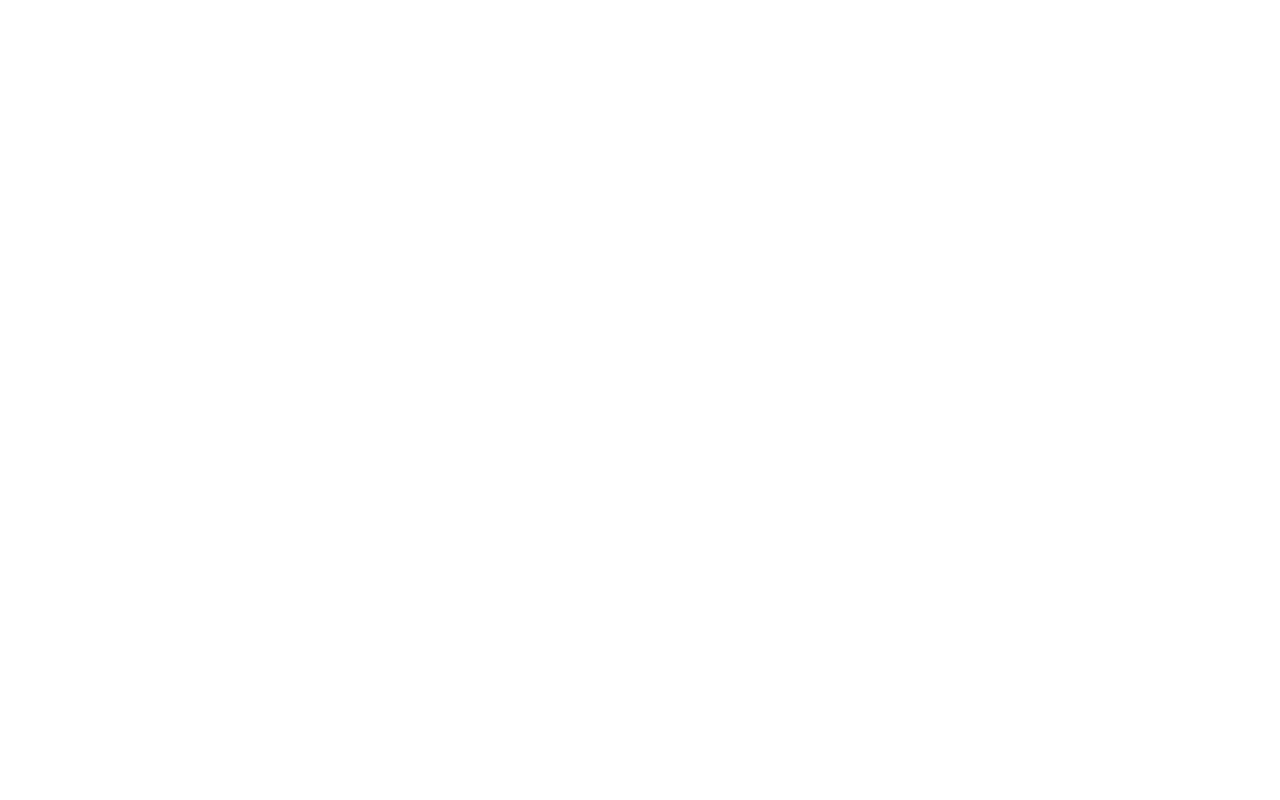
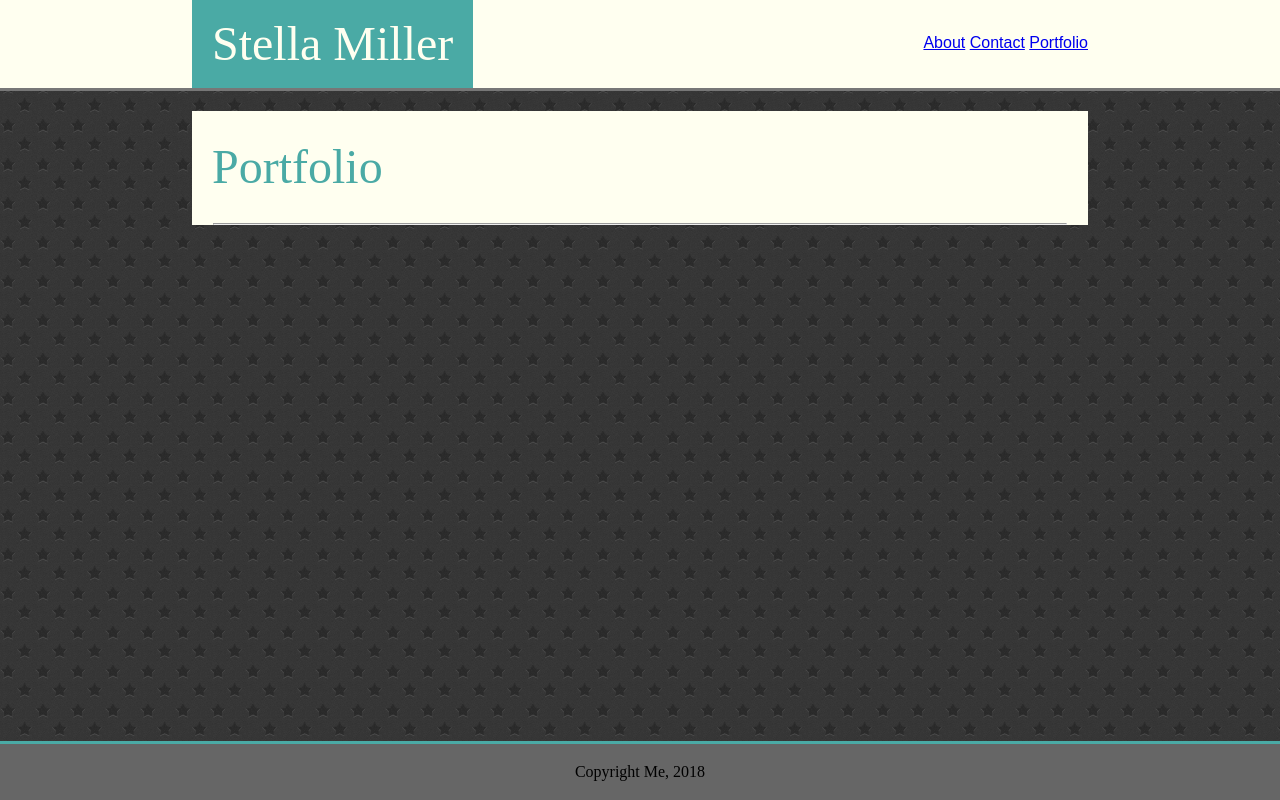
Before and after one commit to stellaCmiller/basic-portfolio, a plain HTML site: page portfolio.html in a window 1280 px wide. Drawn offline with Linux system fonts and the light colour scheme.

Commit message:
Added Favicon

```diff
--- a/contact.html
+++ b/contact.html
@@ -6,6 +6,7 @@
     <meta http-equiv="X-UA-Compatible" content="ie=edge">
     <link rel="stylesheet" type="text/css" media="screen" href="assets/css/reset.css" />
     <link rel="stylesheet" type="text/css" media="screen" href="assets/css/style.css" />
+    <link rel="icon" type="image/x-icon" href="/assets/images/starFavIcon.ico">
     <title>Contact Me</title>
 </head>
 <body>
@@ -22,6 +23,7 @@
 
     </header>
 
+    <div class="flex-container">
         <section>
             <h2>Contact Me</h2>
 
@@ -31,6 +33,7 @@
 
             </form>
         </section>
+    </div>
 
     <footer>
         <p>Copyright Me, 2018</p>
--- a/portfolio.html
+++ b/portfolio.html
@@ -0,0 +1,40 @@
+<!DOCTYPE html>
+<html lang="en">
+<head>
+    <meta charset="UTF-8">
+    <meta name="viewport" content="width=device-width, initial-scale=1.0">
+    <meta http-equiv="X-UA-Compatible" content="ie=edge">
+    <link rel="stylesheet" type="text/css" media="screen" href="assets/css/reset.css" />
+    <link rel="stylesheet" type="text/css" media="screen" href="assets/css/style.css" />
+    <link rel="icon" type="image/x-icon" href="/assets/images/starFavIcon.ico">
+    <title>My Portfolio</title>
+</head>
+<body>
+    <header>
+        <h1>Stella Miller</h1>
+
+        <nav>
+            <ul>
+                <li><a href="index.html">About</a></li>
+                <li><a href="contact.html">Contact</a></li>
+                <li><a href="portfolio.html">Portfolio</a></li>
+            </ul>
+        </nav>
+
+    </header>
+
+    <div class="flex-container">
+        <section>
+            <h2>Portfolio</h2>
+
+            <hr>
+
+        </section>
+    </div>
+
+    <footer>
+        <p>Copyright Me, 2018</p>
+    </footer>
+
+</body>
+</html>
```
Also changed, not shown: index.html (+2 -1 lines), assets/images/starFavIcon.ico (added). Lines whose indentation alone changed are shown as unchanged.
